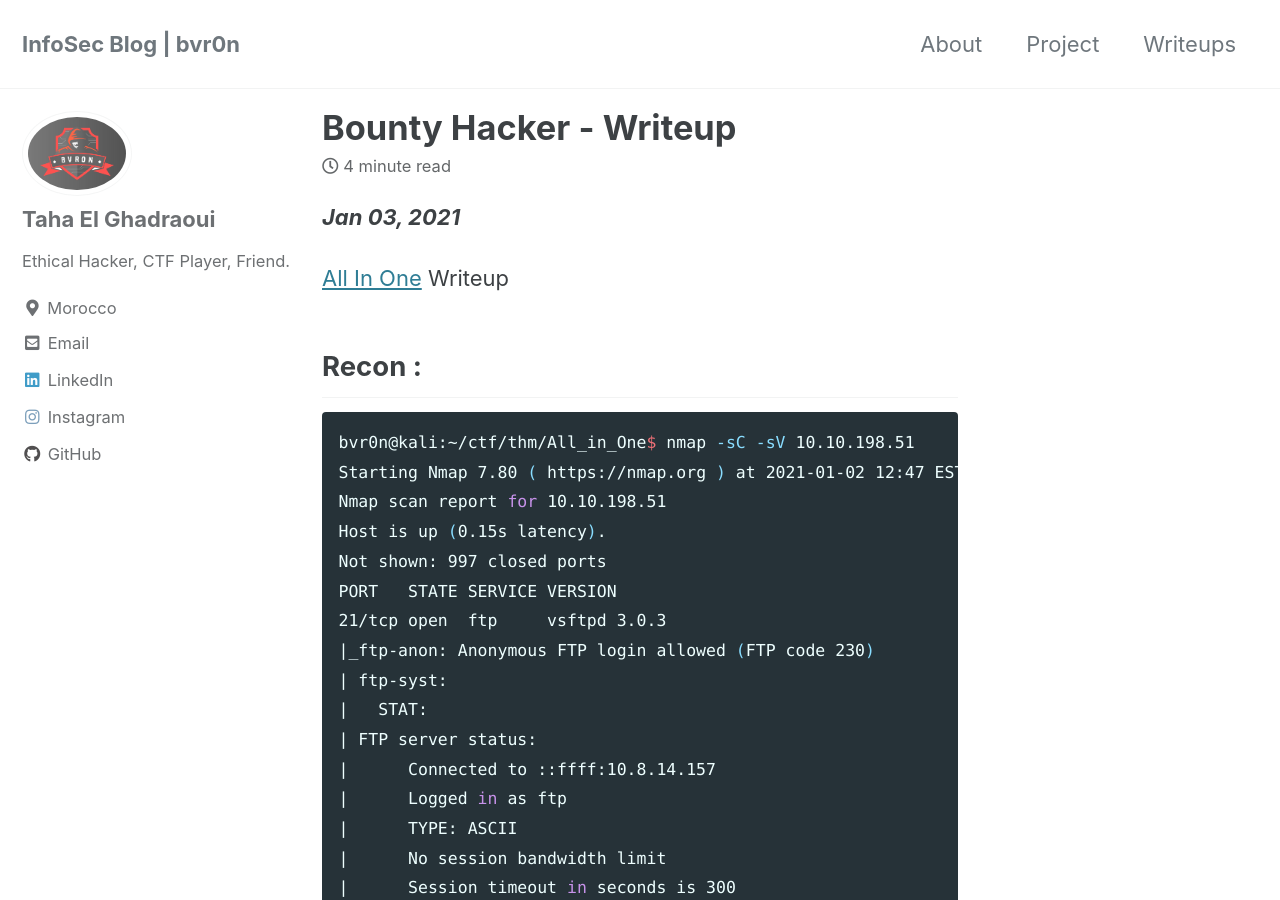
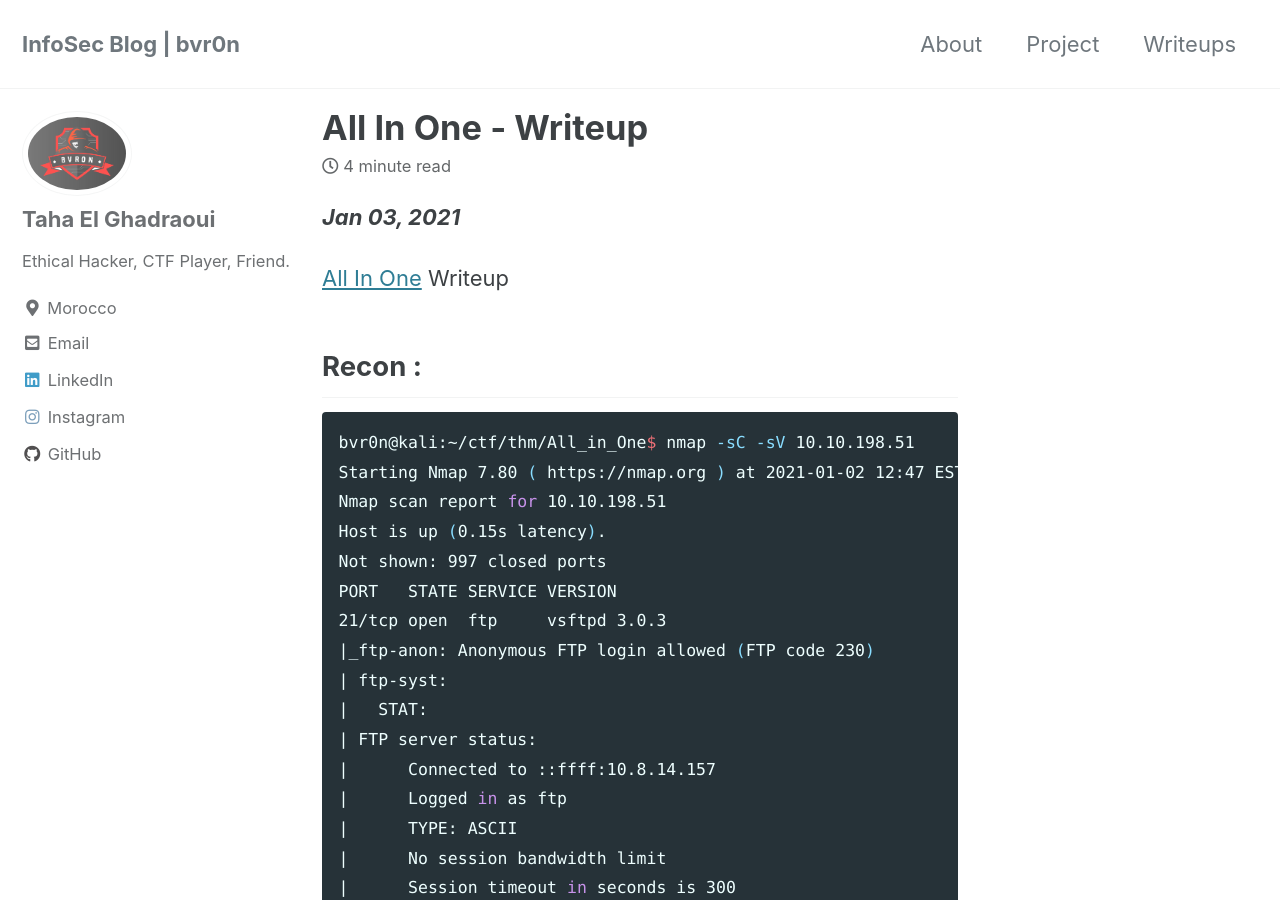
Before and after one commit to bvr0n/bvr0n.github.io, a Jekyll site: the page built from _posts/thm/2021-01-03-all_in_one.md, in a window 1280 px wide and 900 px high. Built offline with Jekyll 4.4.1, drawn with Linux system fonts in a browser that asks for light colours; cached includes are drawn as plain includes.

Commit message:
Update 2021-01-03-all_in_one.md

```diff
--- a/_posts/thm/2021-01-03-all_in_one.md
+++ b/_posts/thm/2021-01-03-all_in_one.md
@@ -1,5 +1,5 @@
 ---
-title : Bounty Hacker - Writeup
+title : All In One - Writeup
 ---
 
 _**Jan 03, 2021**_
```
